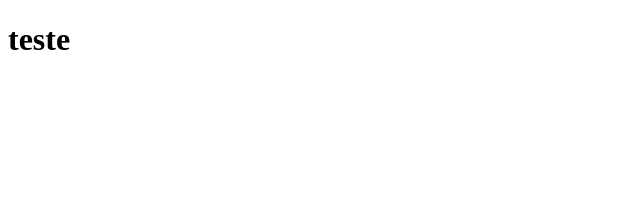
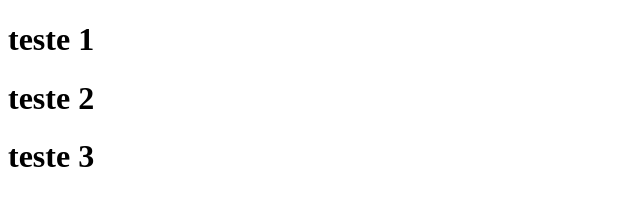
Before and after one commit to DomCarlosAdriano/site_do_GPHLSA-GAP, a plain HTML site: page index.html in a window 1280 px wide. Shown: the whole page, without its empty margins (0-640 px from the left). Drawn offline with Linux system fonts and the light colour scheme.

Commit message:
segundo commit

```diff
--- a/index.html
+++ b/index.html
@@ -6,6 +6,8 @@
   <title>Document</title>
 </head>
 <body>
-  <h1>teste</h1>
+  <h1>teste 1</h1>
+  <h1>teste 2</h1>
+  <h1>teste 3</h1>
 </body>
 </html>
```
